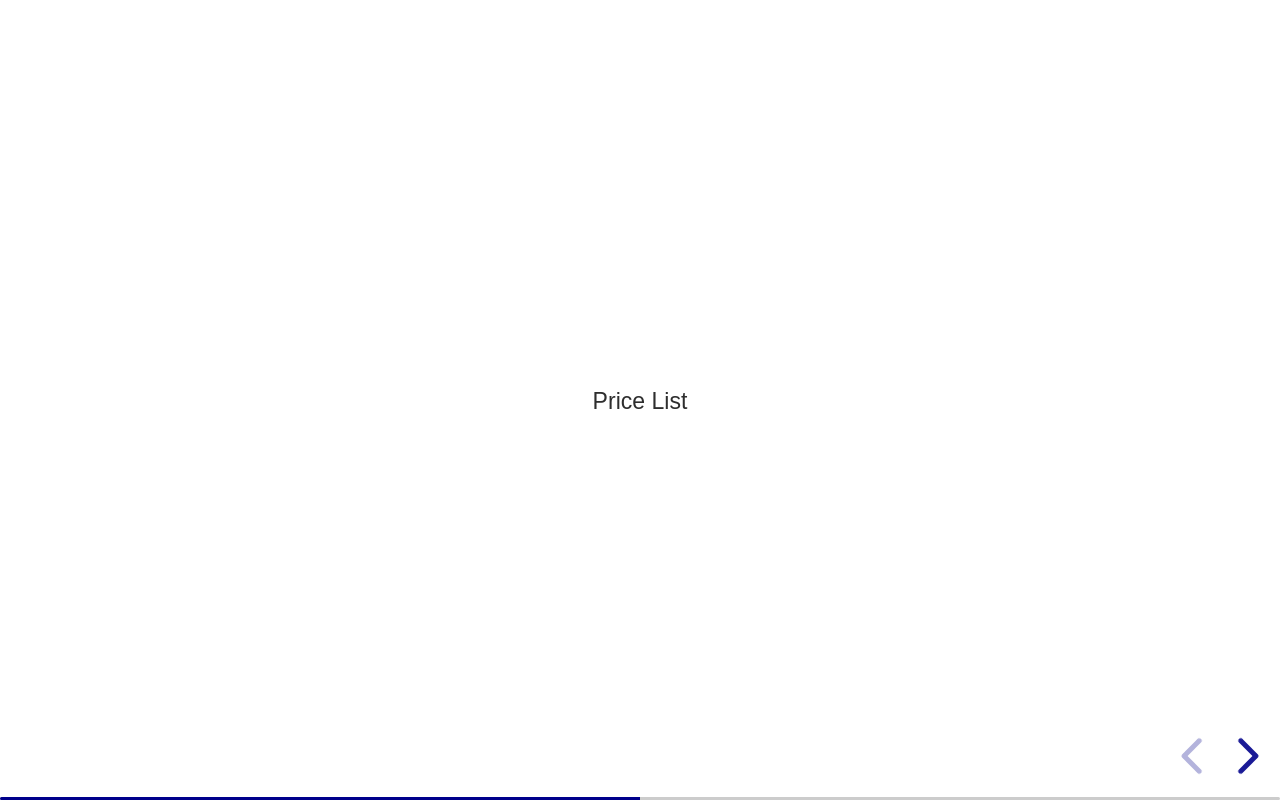
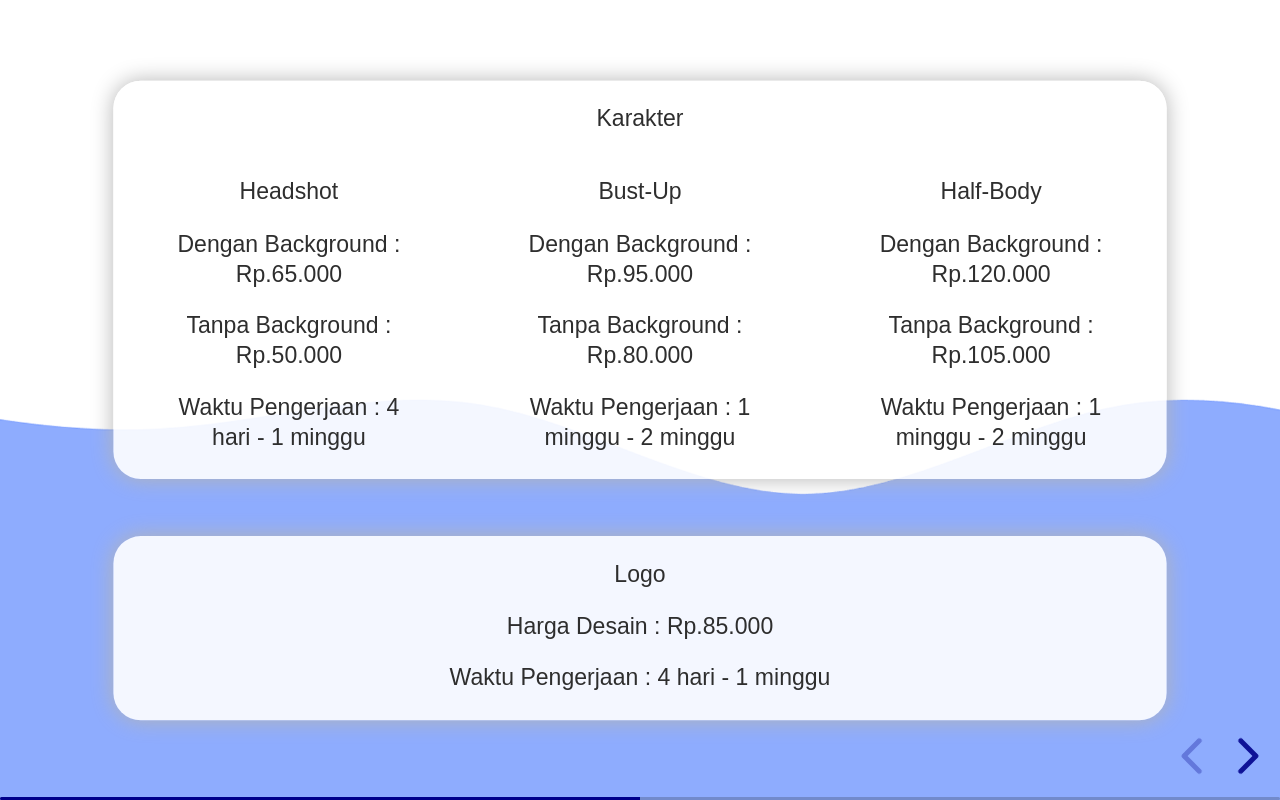
Before and after one commit to hikkinoiky/reveal.js-Digital-art-Commission, a website: page index.html in a window 1280 px wide. Both pictures are taken after a click on the link "Price List". Drawn offline with nearby package versions, Linux system fonts and the light colour scheme; files that its build step writes are made by us from their sources; a web font is replaced by a local one.

Commit message:
Added price for each illustration in Price List
Penambahan harga pada Price List, namun diperlukan penambahan berupa contoh gambar untuk setiap jenis ilustrasi.

```diff
--- a/index.html
+++ b/index.html
@@ -69,8 +69,41 @@
 					<p>Terms of service</p>
 				</section>
 
-				<section>
-					<p>Price List</p>
+				<!--Price List-->
+				<section class = "priceList" data-background-image="img/patternpad.png">
+					<div class="Background">
+						<div class="container">
+							<p>Karakter</p>
+							<div class="row">
+								<div class="col">
+									<p>Headshot</p>
+									<p>Dengan Background : Rp.65.000</p>
+									<p>Tanpa Background : Rp.50.000</p>
+									<p>Waktu Pengerjaan : 4 hari - 1 minggu</p>
+								</div>
+								<div class="col">
+									<p>Bust-Up</p>
+									<p>Dengan Background : Rp.95.000</p>
+									<p>Tanpa Background : Rp.80.000</p>
+									<p>Waktu Pengerjaan : 1 minggu - 2 minggu</p>
+								</div>
+								<div class="col">
+									<p>Half-Body</p>
+									<p>Dengan Background : Rp.120.000</p>
+									<p>Tanpa Background : Rp.105.000</p>
+									<p>Waktu Pengerjaan : 1 minggu - 2 minggu</p>
+								</div>
+							</div>
+						</div>
+					</div>
+					<br>
+					<div class="Background">
+						<div class="container">
+							<p>Logo</p>
+							<p>Harga Desain : Rp.85.000</p>
+							<p>Waktu Pengerjaan : 4 hari - 1 minggu</p>
+						</div>
+					</div>
 				</section>
 
 				<section>
```
